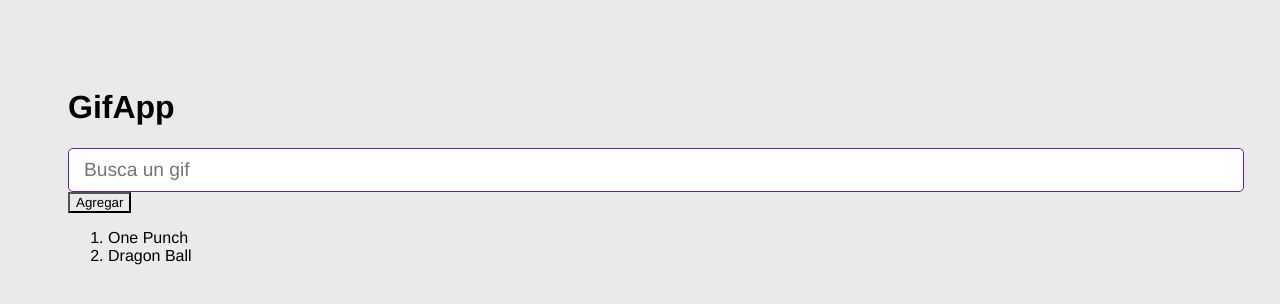
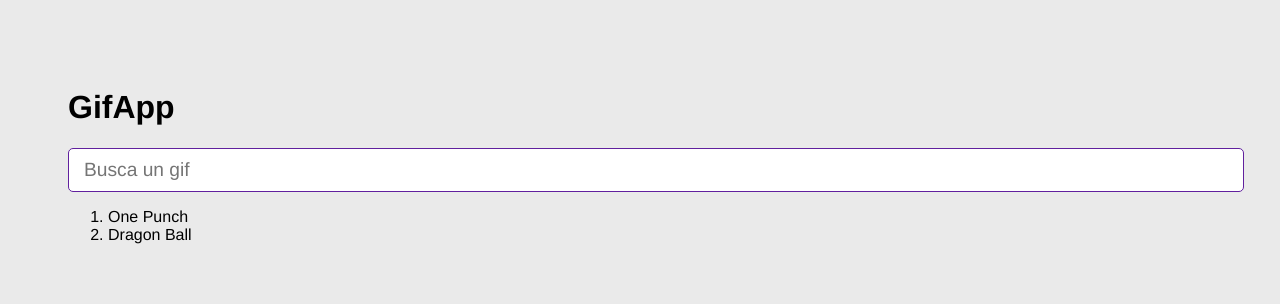
Before and after one commit to ARedondoVilla/gif-app-react, a React (Vite) app: page / in a window 1280 px wide. Shown: the top 304 px of the page. Built offline with nearby package versions, Linux system fonts and the light colour scheme.

Commit message:
mandar un evento desde un componente hijo al padre

```diff
--- a/src/GifApp.jsx
+++ b/src/GifApp.jsx
@@ -7,10 +7,10 @@ import { AddCategory } from "./components/AddCategory";
 export const GifApp = () => {
   const [categories, setCategories] = useState(["One Punch", "Dragon Ball"]);
 
-  console.log(">> categories", categories);
+  // console.log(">> categories", categories);
 
-  const handleAddCategory = () => {
-    setCategories([...categories, "Iron Man"]);
+  const handleAddCategory = (newCategory) => {
+    setCategories([newCategory, ...categories]);
   };
 
   return (
@@ -19,9 +19,13 @@ export const GifApp = () => {
       <h1>GifApp</h1>
 
       {/* INPUT */}
-      <AddCategory setCategories={setCategories} />
+      {/* DE ESTA FORMA SE LE PASA EL setState AL COMPONENTE HIJO */}
+      {/* <AddCategory setCategories={setCategories} />  */}
+      {/* DE ESTA FORMA SE ATRAPA DESDE EL PADRE UN EVENTO QUE HA EMITIDO EL COMPONENTE HIJO */}
+      <AddCategory onAddCategory={(event) => handleAddCategory(event)}/>
+      {/* CODIGO EQUIVALENTE */}
+      {/* <AddCategory onAddCategory={handleAddCategory}/> */}
       {/* LISTADO */}
-      <button onClick={handleAddCategory}>Agregar</button>
       <ol>
         {categories.map((category) => {
           return <li key={category}>{category}</li>;
--- a/src/components/AddCategory.jsx
+++ b/src/components/AddCategory.jsx
@@ -1,6 +1,7 @@
 import React, { useState } from "react";
 
-export const AddCategory = ({ setCategories }) => {
+// export const AddCategory = ({ setCategories }) => {
+export const AddCategory = ({ onAddCategory }) => {
   const [inputValue, setInputValue] = useState("");
 
   const onChangeInput = (event) => {
@@ -12,11 +13,18 @@ export const AddCategory = ({ setCategories }) => {
     event.preventDefault(); // EVITA QUE SE ACTUALICE LA PAGINA CUANDO HAGAMOS submit
     // console.log(">> event submit", event);
     // console.log("inputValue", inputValue);
-    setCategories((categories) => [inputValue, ...categories]);
     if (inputValue.trim().length <= 1) return;
+
+    // PASANDO EL setCategories DEL PADRE AL HIJO
+    // setCategories((categories) => [inputValue, ...categories]);
     // SE MANDA EL setCategories MEDIAENTE LAS PROPS, PERO COMO NO TENEMOS LAS categories, USAMOS
     // EL CALLBACK PARA MODIFICAR EL ARRAY DE categories, USANDO EL CALLBACK ACCEDEMOS A LA INFORMACION
     // DE categories.
+
+    // MANDANDO UN EVENTO DESDE EL HIJO AL PADRE
+    onAddCategory(inputValue.trim())
+
+    setInputValue('');
   };
 
 
```
